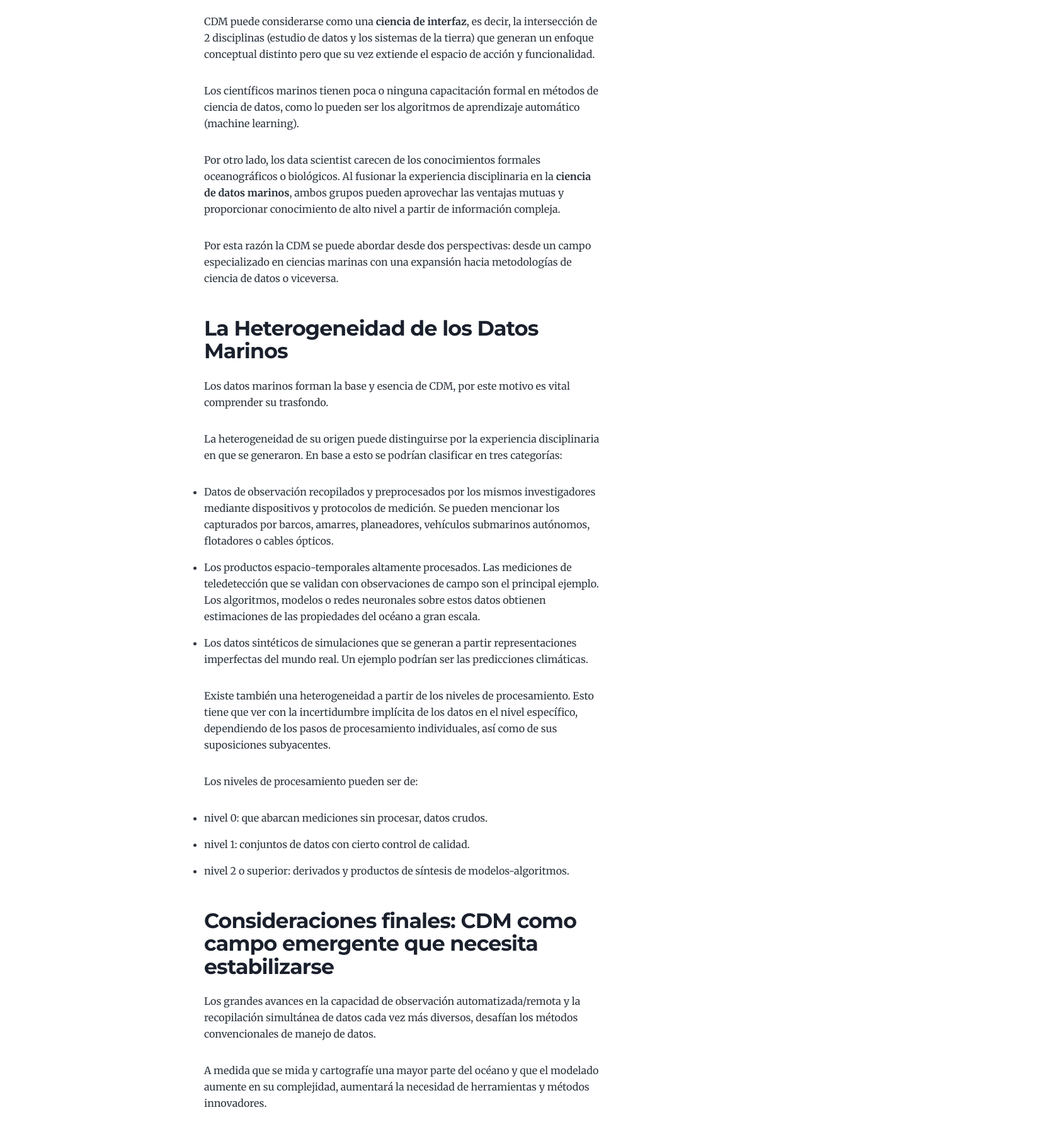
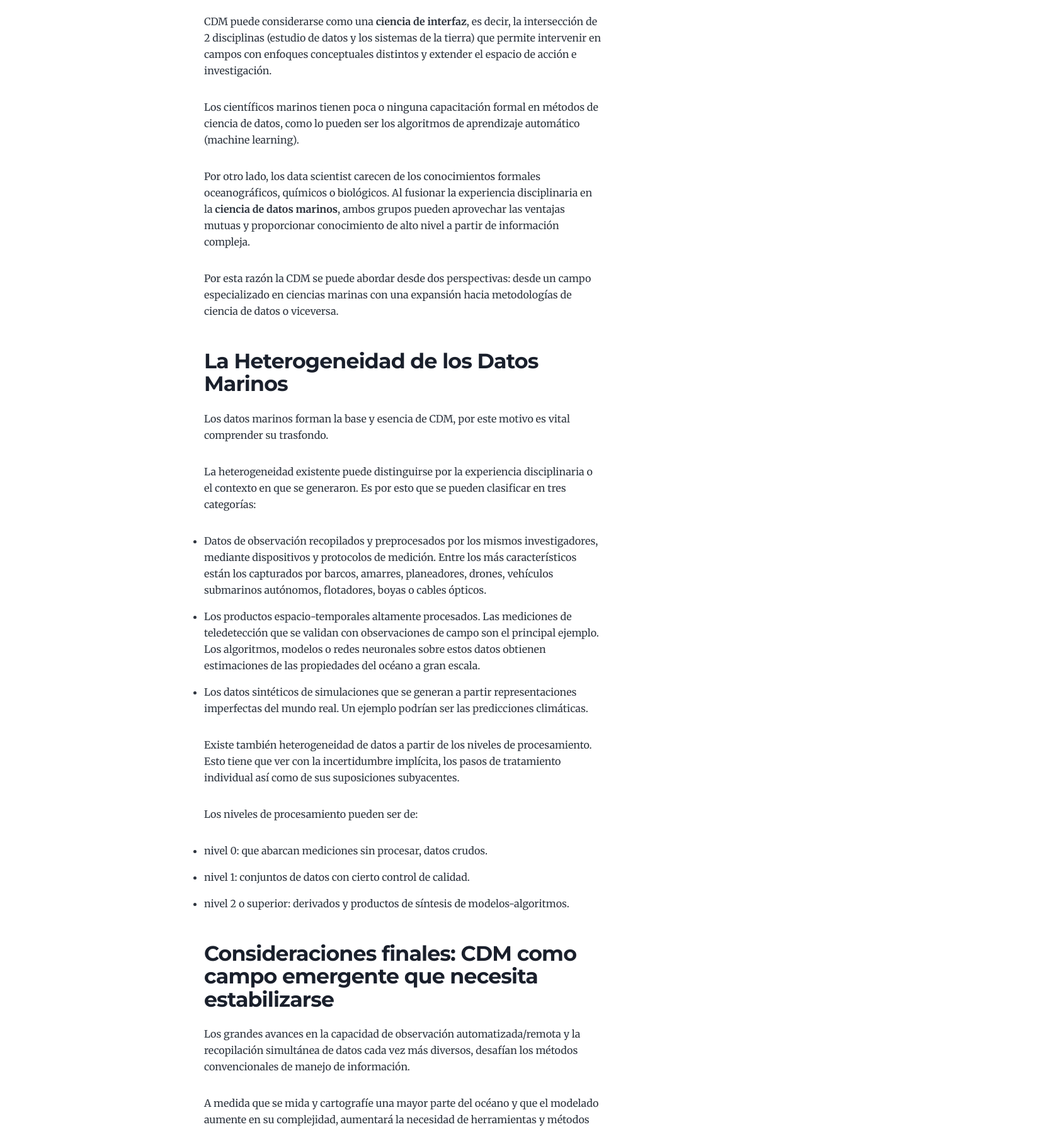
Before and after one commit to grammaloreto/MyGatsby-blog, a Gatsby site: page /ciencia-datos-marinos/ in a window 1280 px wide. Shown: the part 376-2166 px from the top of the page at 63% size, 1667 px wide, since content can reach past the window. Built offline with nearby package versions, Linux system fonts and the light colour scheme; Gatsby itself is replaced by a stand-in of ours.

Commit message:
mds revision

```diff
--- a/content/blog/ciencia-datos-marinos/index.md
+++ b/content/blog/ciencia-datos-marinos/index.md
@@ -6,11 +6,11 @@ description: La heterogeneidad de los datos marinos hace que en muchos casos no
 
 ## Qué se puede entender como Ciencia de Datos Marinos (CDM)?
 
-CDM puede considerarse como una **ciencia de interfaz**, es decir, la intersección de 2 disciplinas (estudio de datos y los sistemas de la tierra) que generan un enfoque conceptual distinto pero que su vez extiende el espacio de acción y funcionalidad.
+CDM puede considerarse como una **ciencia de interfaz**, es decir, la intersección de 2 disciplinas (estudio de datos y los sistemas de la tierra) que permite intervenir en campos con enfoques conceptuales distintos y extender el espacio de acción e investigación.
 
 Los científicos marinos tienen poca o ninguna capacitación formal en métodos de ciencia de datos, como lo pueden ser los algoritmos de aprendizaje automático (machine learning).
 
-Por otro lado, los data scientist carecen de los conocimientos formales oceanográficos o biológicos. Al fusionar la experiencia disciplinaria en la **ciencia de datos marinos**, ambos grupos pueden aprovechar las ventajas mutuas y proporcionar conocimiento de alto nivel a partir de información compleja.
+Por otro lado, los data scientist carecen de los conocimientos formales oceanográficos, químicos o biológicos. Al fusionar la experiencia disciplinaria en la **ciencia de datos marinos**, ambos grupos pueden aprovechar las ventajas mutuas y proporcionar conocimiento de alto nivel a partir de información compleja.
 
 Por esta razón la CDM se puede abordar desde dos perspectivas: desde un campo especializado en ciencias marinas con una expansión hacia metodologías de ciencia de datos o viceversa.
 
@@ -18,15 +18,15 @@ Por esta razón la CDM se puede abordar desde dos perspectivas: desde un campo e
 
 Los datos marinos forman la base y esencia de CDM, por este motivo es vital comprender su trasfondo.
 
-La heterogeneidad de su origen puede distinguirse por la experiencia disciplinaria en que se generaron. En base a esto se podrían clasificar en tres categorías:
+La heterogeneidad existente puede distinguirse por la experiencia disciplinaria o el contexto en que se generaron. Es por esto que se pueden clasificar en tres categorías:
 
-- Datos de observación recopilados y preprocesados por los mismos investigadores mediante dispositivos y protocolos de medición. Se pueden mencionar los capturados por barcos, amarres, planeadores, vehículos submarinos autónomos, flotadores o cables ópticos.
+- Datos de observación recopilados y preprocesados por los mismos investigadores, mediante dispositivos y protocolos de medición. Entre los más característicos están los capturados por barcos, amarres, planeadores, drones, vehículos submarinos autónomos, flotadores, boyas o cables ópticos.
 
 - Los productos espacio-temporales altamente procesados. Las mediciones de teledetección que se validan con observaciones de campo son el principal ejemplo. Los algoritmos, modelos o redes neuronales sobre estos datos obtienen estimaciones de las propiedades del océano a gran escala.
 
 - Los datos sintéticos de simulaciones que se generan a partir representaciones imperfectas del mundo real. Un ejemplo podrían ser las predicciones climáticas.
 
-Existe también una heterogeneidad a partir de los niveles de procesamiento. Esto tiene que ver con la incertidumbre implícita de los datos en el nivel específico, dependiendo de los pasos de procesamiento individuales, así como de sus suposiciones subyacentes.
+Existe también heterogeneidad de datos a partir de los niveles de procesamiento. Esto tiene que ver con la incertidumbre implícita, los pasos de tratamiento individual así como de sus suposiciones subyacentes.
 
 Los niveles de procesamiento pueden ser de:
 
@@ -38,15 +38,17 @@ Los niveles de procesamiento pueden ser de:
 
 ## Consideraciones finales: CDM como campo emergente que necesita estabilizarse
 
-Los grandes avances en la capacidad de observación automatizada/remota y la recopilación simultánea de datos cada vez más diversos, desafían los métodos convencionales de manejo de datos.
+Los grandes avances en la capacidad de observación automatizada/remota y la recopilación simultánea de datos cada vez más diversos, desafían los métodos convencionales de manejo de información.
 
 A medida que se mida y cartografíe una mayor parte del océano y que el modelado aumente en su complejidad, aumentará la necesidad de herramientas y métodos innovadores.
 
->A pesar de los beneficios obvios de unir fuerzas de ciencias marinas con la de datos, existen retos a superar.
+>A pesar de los beneficios obvios de unir fuerzas de las ciencias marinas con la de datos, existen retos a superar.
+
+![](terra.jpg)
 
 Ya el primer paso está. La definición y educación de CDM. El cambio estructural es el segundo paso necesario y en el que podríamos estar. El apoyo a esta estructura puede provenir de la generación de nuevos proyectos, la asignación de puestos permanentes y las bases de un camino hacia una carrera académica.
 
-La demanda y las proyecciones a futuro son alentadoras. El reto radicará en encontrar un equilibrio entre la incorporación de experiencias de las ciencias parentales, la exploración de nuevas formas de combinacón y su avance simultaneo.
+La demanda y las proyecciones a futuro son alentadoras. El reto radicará en encontrar un equilibrio entre la incorporación de experiencias de las ciencias parentales, la exploración de nuevas formas de combinación y su avance simultaneo.
 
 
 *Artículo inspirado de: "Perspectives on Marine Data Science as a Blueprint for Emerging Data Science Disciplines". Verwega et al., 2021.*
```
